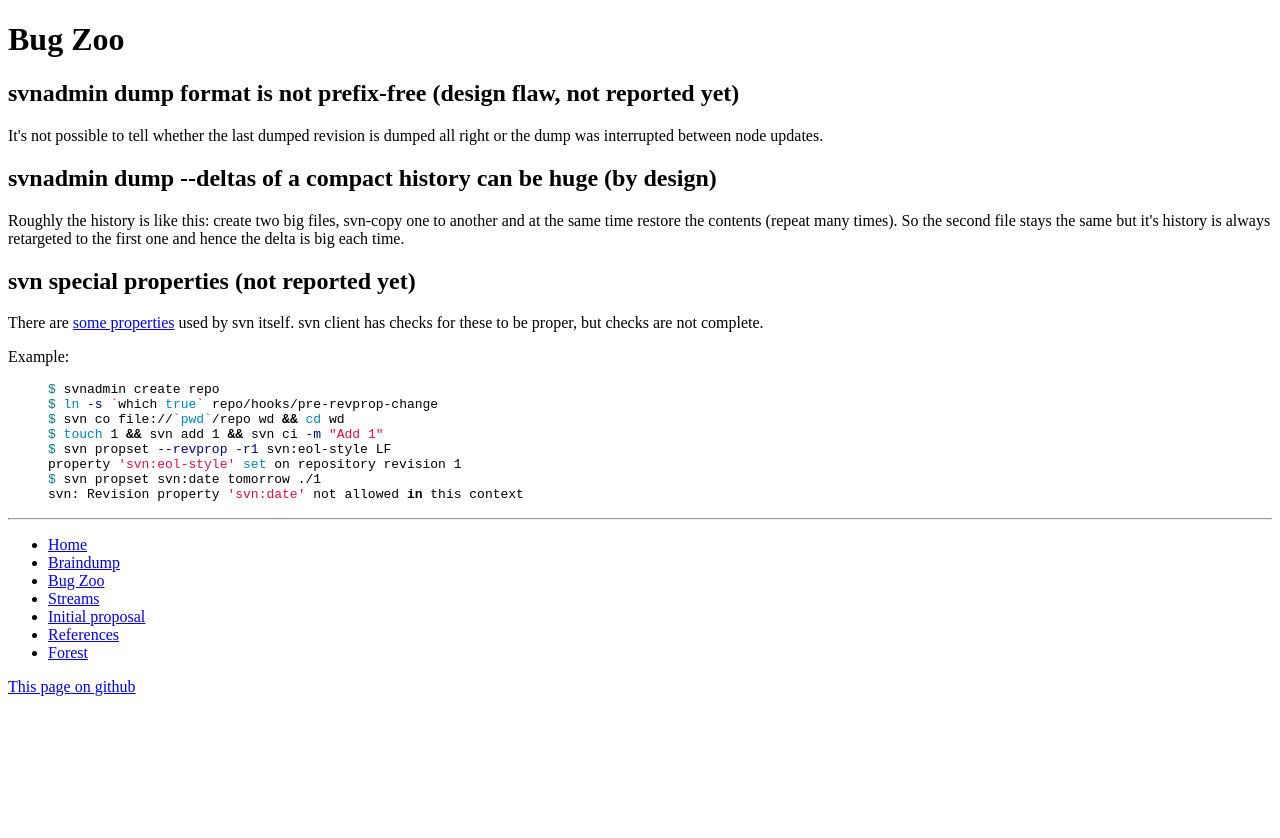
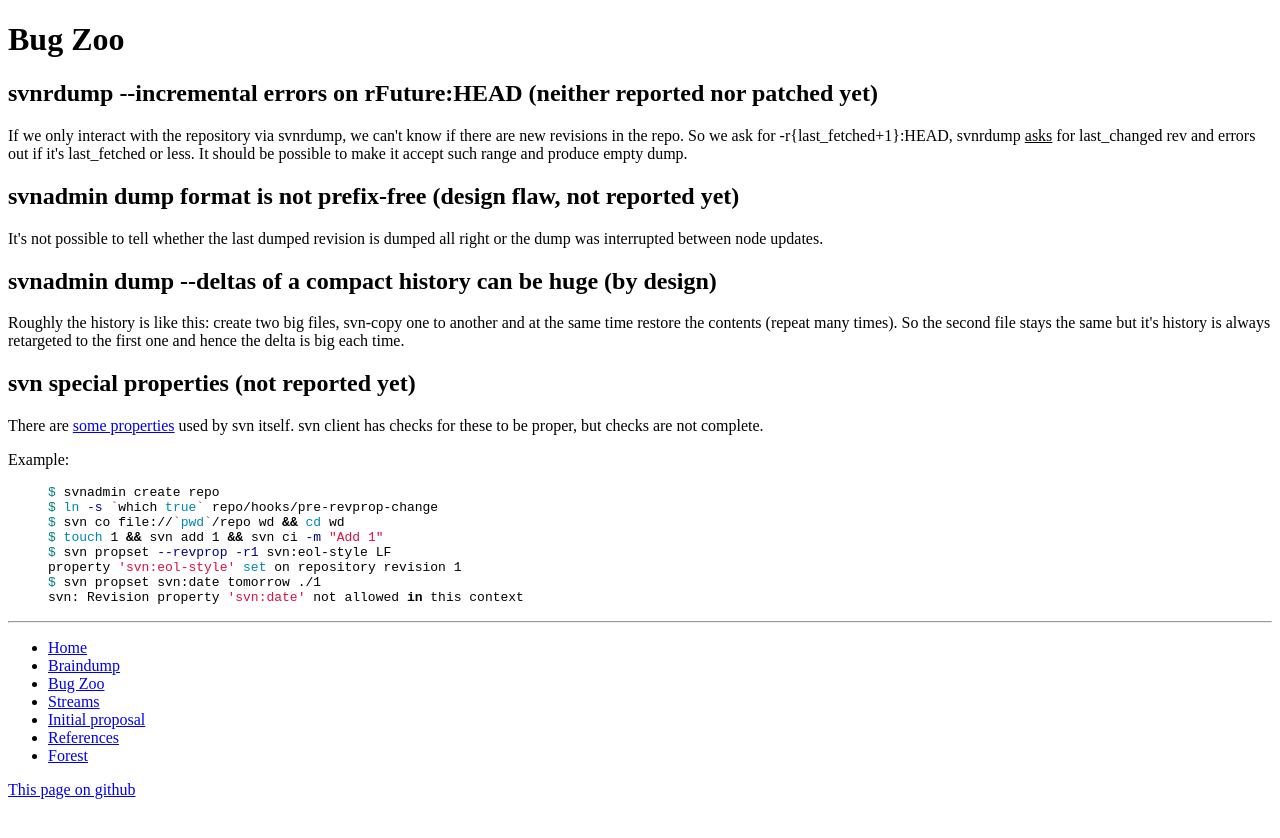
Before and after one commit to divanorama/gsoc11, a Jekyll site: the page built from bugzoo.html, in a window 1280 px wide. Shown: the top 838 px of the page. Built offline with Jekyll 4.4.1, drawn with Linux system fonts in a browser that asks for light colours.

Commit message:
Add a bug to fix.

```diff
--- a/bugzoo.html
+++ b/bugzoo.html
@@ -2,6 +2,11 @@
 layout: default
 title: Bug Zoo
 ---
+
+<h2>svnrdump --incremental errors on rFuture:HEAD (neither reported nor patched yet)</h2>
+<p>If we only interact with the repository via svnrdump, we can't know if there are new revisions in the repo.
+So we ask for -r{last_fetched+1}:HEAD, svnrdump <u>asks</u> for last_changed rev and errors out if it's last_fetched
+or less. It should be possible to make it accept such range and produce empty dump.</p>
 
 <h2>svnadmin dump format is not prefix-free (design flaw, not reported yet)</h2>
 <p>It's not possible to tell whether the last dumped revision is dumped all right or the dump was interrupted
```
